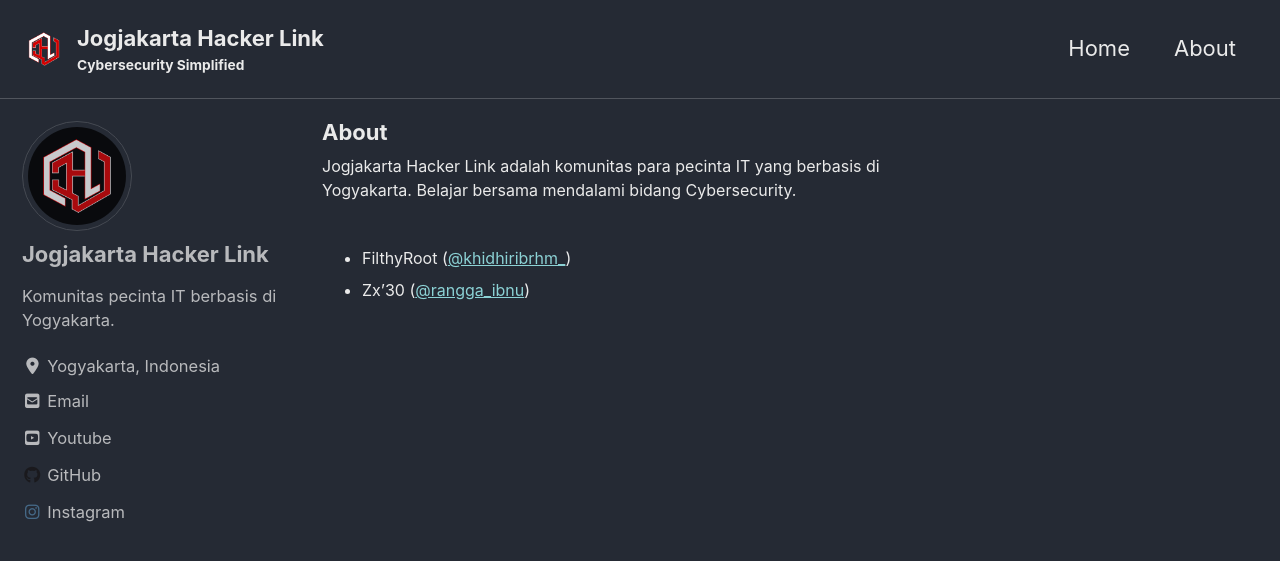
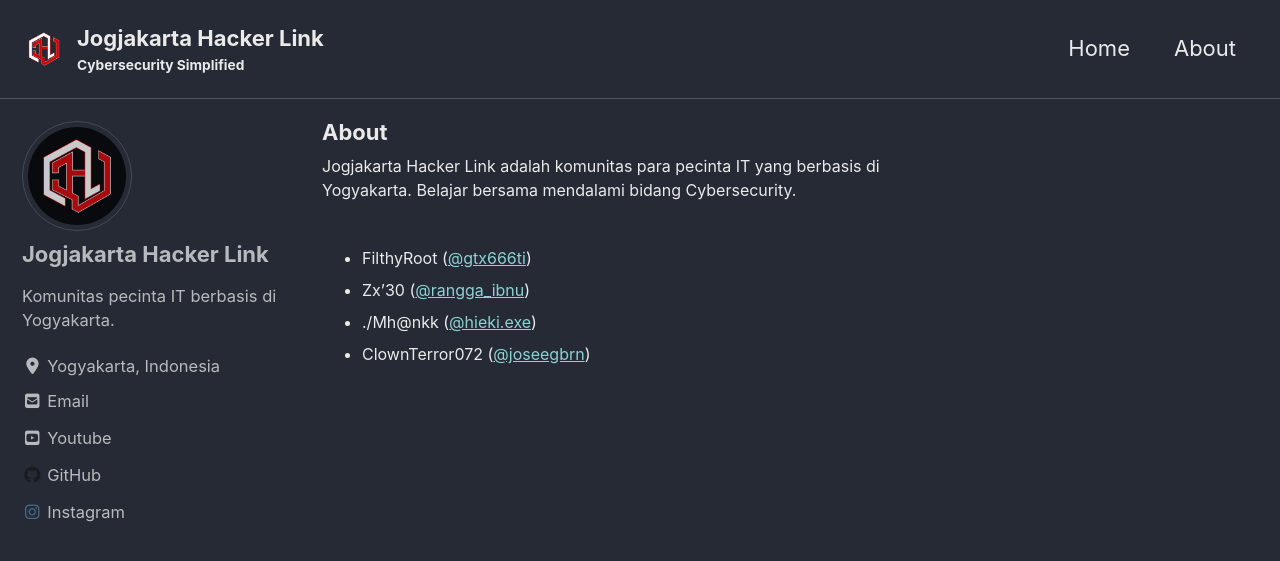
Before and after one commit to jogjakartahackerlink/jogjakartahackerlink.github.io, a Jekyll site: the page built from _pages/about.md, in a window 1280 px wide and 900 px high. Shown: the top 561 px of the window. Built offline with Jekyll 4.4.1, drawn with Linux system fonts in a browser that asks for light colours; cached includes are drawn as plain includes; nearby versions of some CDN libraries.

Commit message:
Update about.md

```diff
--- a/_pages/about.md
+++ b/_pages/about.md
@@ -5,5 +5,7 @@ permalink : /about
 
 Jogjakarta Hacker Link adalah komunitas para pecinta IT yang berbasis di Yogyakarta.
 Belajar bersama mendalami bidang Cybersecurity.<br><br>
-- FilthyRoot (<a href="http://www.instagram.com/khidhiribrhm_">@khidhiribrhm_</a>)<br>
+- FilthyRoot (<a href="http://www.instagram.com/gtx666ti">@gtx666ti</a>)<br>
 - Zx'30 (<a href="http://www.instagram.com/rangga_ibnu">@rangga_ibnu</a>)<br>
+- ./Mh@nkk (<a href="http://www.instagram.com/hieki.exe">@hieki.exe</a>)<br>
+- ClownTerror072 (<a href="http://www.instagram.com/joseegbrn">@joseegbrn</a>)<br>
```
